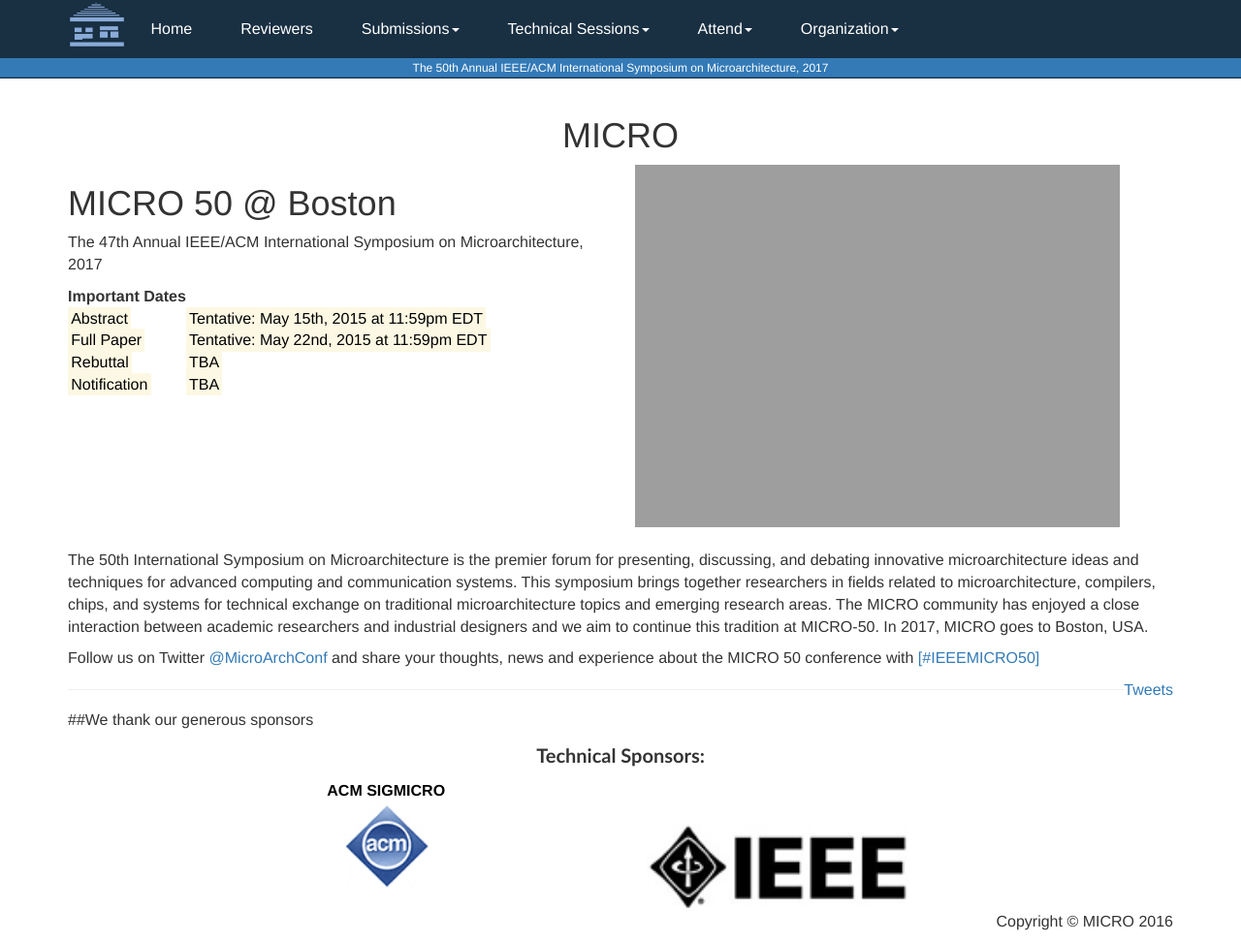
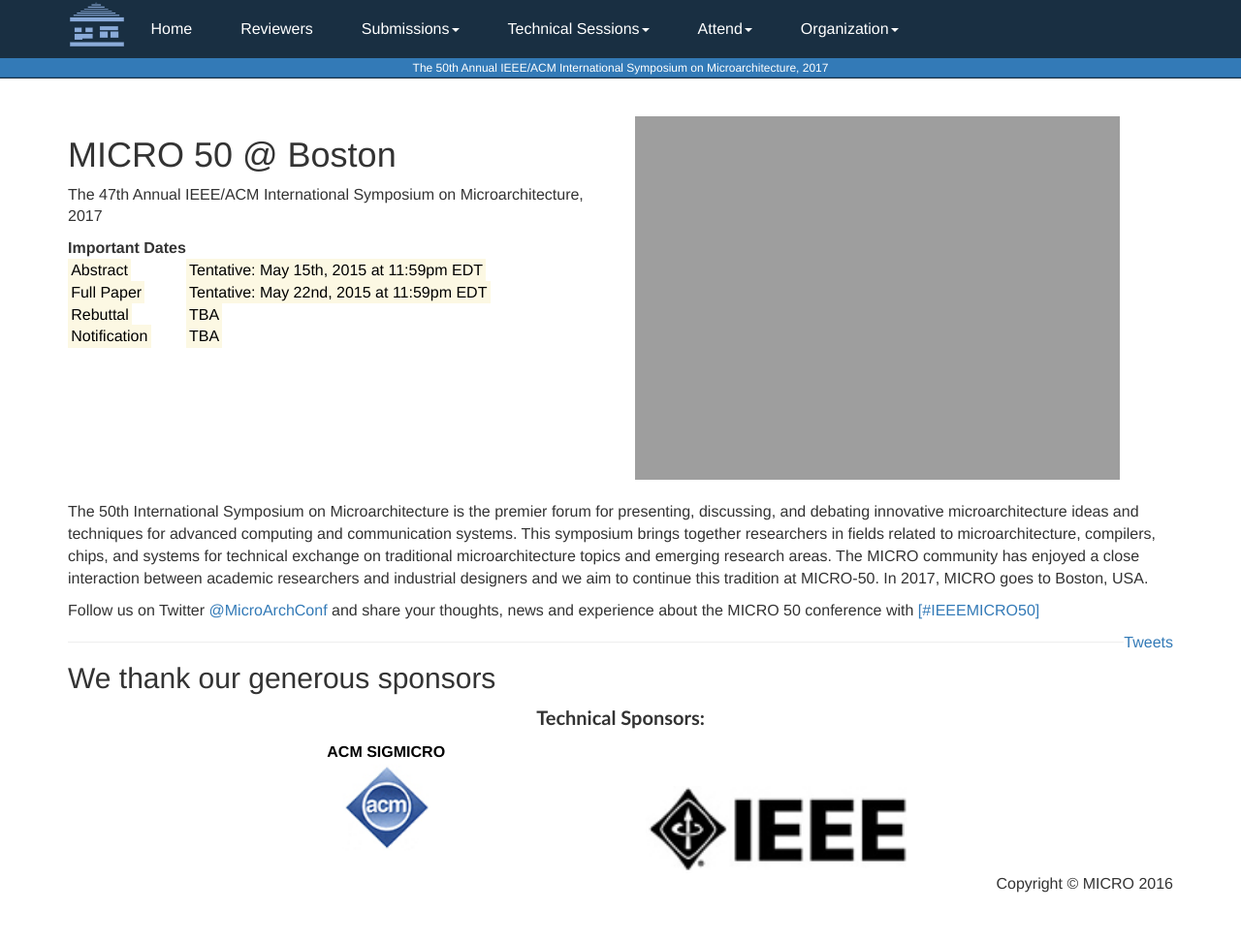
Before and after one commit to ashriram/micro50, a Jekyll site: the page built from index.md, in a window 1280 px wide and 973 px high. Shown: the whole window at 97% size. Built offline with Jekyll 4.4.1, drawn with Linux system fonts in a browser that asks for light colours; comment, search, counter and statistics services are not loaded.

Commit message:
updated header

```diff
--- a/index.md
+++ b/index.md
@@ -1,6 +1,6 @@
 ---
 layout: default
-title: MICRO
+title:
 ---
 
 <div class="row">
@@ -59,7 +59,7 @@
 -------------------------------------------------------------------------------
 
 
-##We thank our generous sponsors
+<h2> We thank our generous sponsors </h2>
 
 
 <table width="806" height="86" border="0" align="center">
```
